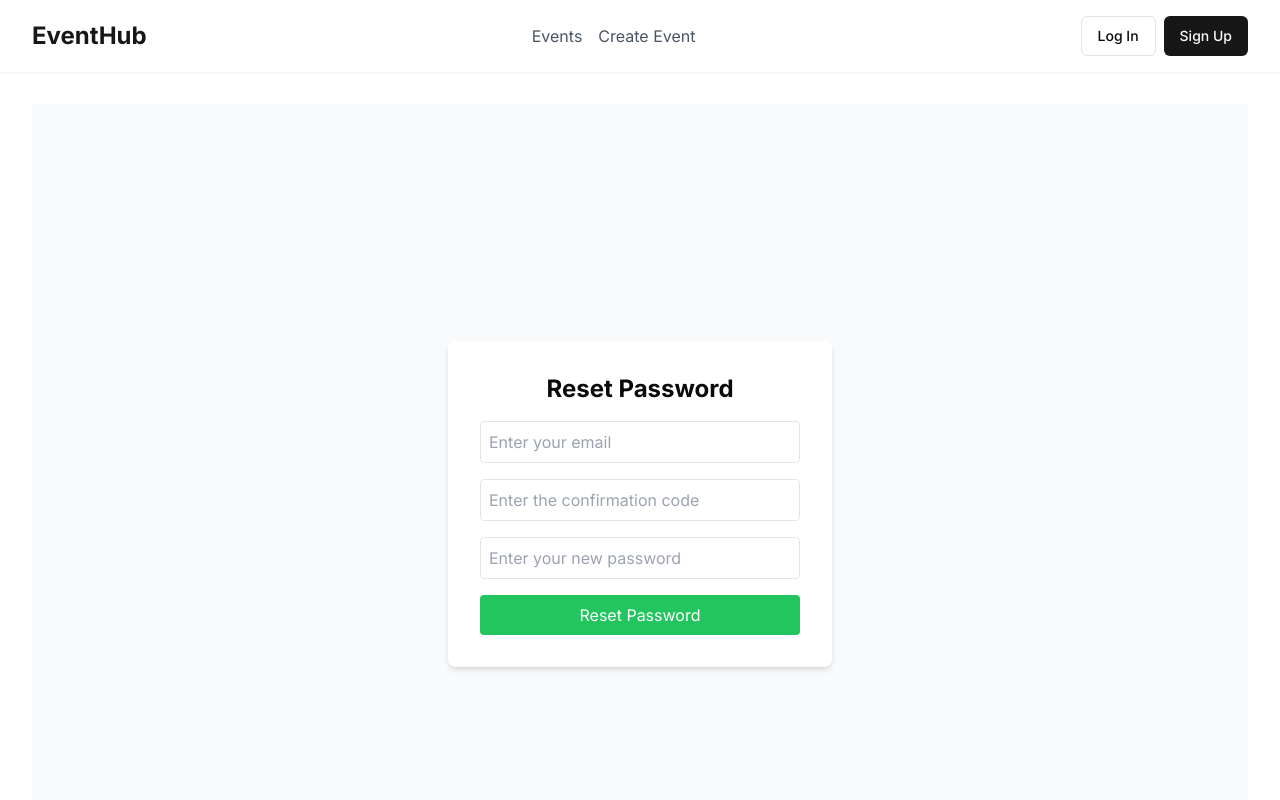
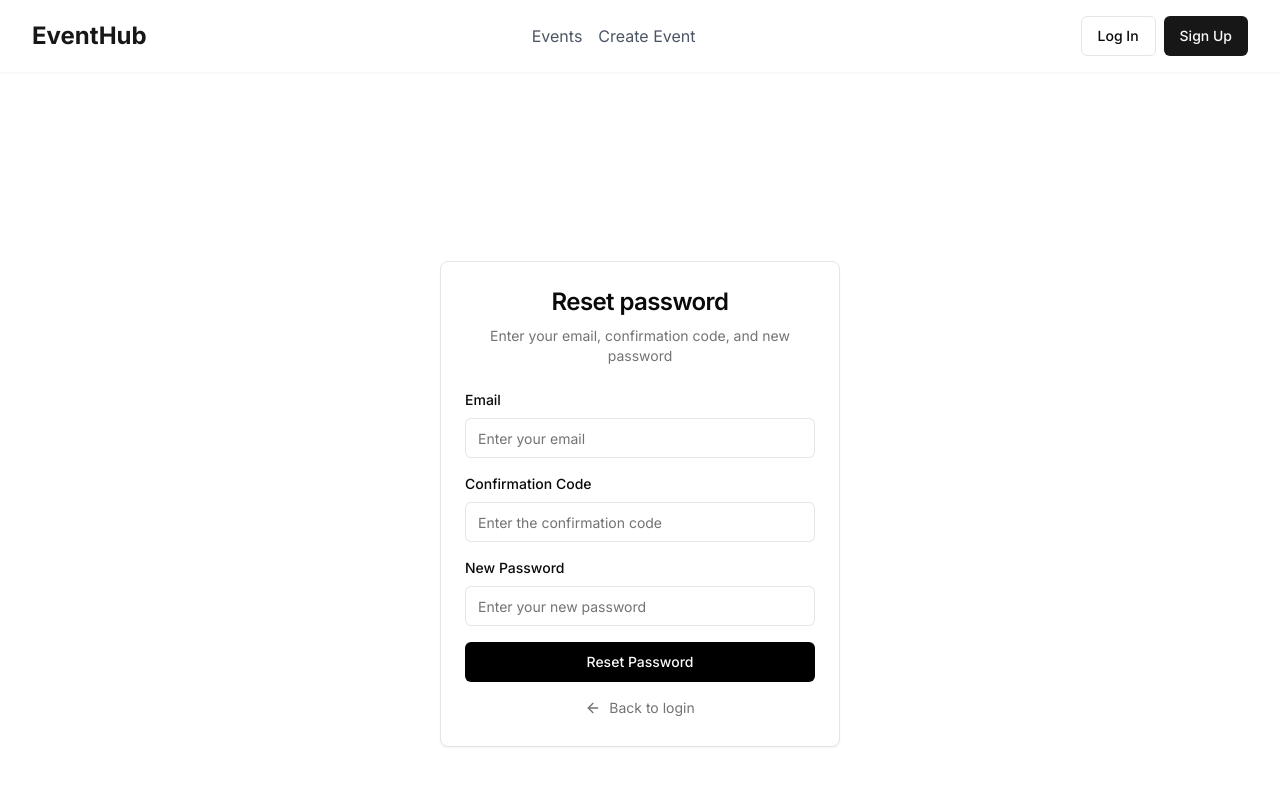
Before and after one commit to farhanazmiCS/event-registration-cloud, a Next.js app in the folder frontend/: page /reset-password in a window 1280 px wide. Shown: the top 800 px of the page. Built offline with nearby package versions, Linux system fonts and the light colour scheme; no server answers.

Commit message:
Improved UI for forgot-password and reset-password

```diff
--- a/frontend/app/forgot-password/page.tsx
+++ b/frontend/app/forgot-password/page.tsx
@@ -1,59 +1,147 @@
-"use client";
-import { useState } from "react";
-import { useRouter } from "next/navigation";
+// "use client";
+// import { useState } from "react";
+// import { useRouter } from "next/navigation";
+
+// export default function ForgotPasswordPage() {
+//   const router = useRouter();
+//   const [username, setUsername] = useState("");
+//   const [message, setMessage] = useState("");
+//   const [error, setError] = useState("");
+
+//   const handleForgotPassword = async (e: React.FormEvent) => {
+//     e.preventDefault();
+//     setMessage("");
+//     setError("");
+
+//     try {
+//       const response = await fetch("http://localhost:8000/api/forgot-password", {
+//         method: "POST",
+//         headers: { "Content-Type": "application/json" },
+//         body: JSON.stringify({ username }),
+//       });
+
+//       const data = await response.json();
+//       if (!response.ok) throw new Error(data.detail || "Failed to send reset code");
+
+//       setMessage("A password reset code has been sent to your email.");
+
+//       // ✅ Redirect user to Reset Password page, passing the username
+//       setTimeout(() => {
+//         router.push(`/reset-password?username=${encodeURIComponent(username)}`);
+//       }, 1500);
+//     } catch (err) {
+//       setError(err instanceof Error ? err.message : "An error occurred");
+//     }
+//   };
+
+//   return (
+//     <div className="min-h-screen flex items-center justify-center bg-gray-50">
+//       <div className="bg-white p-8 rounded-lg shadow-md w-96">
+//         <h2 className="text-2xl font-bold text-center mb-4">Forgot Password</h2>
+//         <form onSubmit={handleForgotPassword} className="space-y-4">
+//           {error && <p className="text-red-500 text-center">{error}</p>}
+//           {message && <p className="text-green-500 text-center">{message}</p>}
+//           <input
+//             type="text"
+//             placeholder="Enter your username or email"
+//             value={username}
+//             onChange={(e) => setUsername(e.target.value)}
+//             required
+//             className="w-full p-2 border rounded"
+//           />
+//           <button type="submit" className="w-full bg-blue-500 text-white p-2 rounded">
+//             Send Reset Code
+//           </button>
+//         </form>
+//       </div>
+//     </div>
+//   );
+// }
+
+
+"use client"
+
+import type React from "react"
+
+import { useState } from "react"
+import { useRouter } from "next/navigation"
+import { Button } from "@/components/ui/button"
+import { Input } from "@/components/ui/input"
+import { Card, CardContent, CardDescription, CardHeader, CardTitle } from "@/components/ui/card"
+import Link from "next/link"
+import { ArrowLeft } from "lucide-react"
 
 export default function ForgotPasswordPage() {
-  const router = useRouter();
-  const [username, setUsername] = useState("");
-  const [message, setMessage] = useState("");
-  const [error, setError] = useState("");
+  const router = useRouter()
+  const [username, setUsername] = useState("")
+  const [message, setMessage] = useState("")
+  const [error, setError] = useState("")
+  const [isLoading, setIsLoading] = useState(false)
 
   const handleForgotPassword = async (e: React.FormEvent) => {
-    e.preventDefault();
-    setMessage("");
-    setError("");
+    e.preventDefault()
+    setMessage("")
+    setError("")
+    setIsLoading(true)
 
     try {
       const response = await fetch("http://localhost:8000/api/forgot-password", {
         method: "POST",
         headers: { "Content-Type": "application/json" },
         body: JSON.stringify({ username }),
-      });
+      })
 
-      const data = await response.json();
-      if (!response.ok) throw new Error(data.detail || "Failed to send reset code");
+      const data = await response.json()
+      if (!response.ok) throw new Error(data.detail || "Failed to send reset code")
 
-      setMessage("A password reset code has been sent to your email.");
+      setMessage("A password reset code has been sent to your email.")
 
-      // ✅ Redirect user to Reset Password page, passing the username
       setTimeout(() => {
-        router.push(`/reset-password?username=${encodeURIComponent(username)}`);
-      }, 1500);
+        router.push(`/reset-password?username=${encodeURIComponent(username)}`)
+      }, 1500)
     } catch (err) {
-      setError(err instanceof Error ? err.message : "An error occurred");
+      setError(err instanceof Error ? err.message : "An error occurred")
+    } finally {
+      setIsLoading(false)
     }
-  };
+  }
 
   return (
-    <div className="min-h-screen flex items-center justify-center bg-gray-50">
-      <div className="bg-white p-8 rounded-lg shadow-md w-96">
-        <h2 className="text-2xl font-bold text-center mb-4">Forgot Password</h2>
+    <div className="flex min-h-screen items-center justify-center">
+      <Card className="w-[400px]">
+        <CardHeader className="space-y-2 text-center">
+          <CardTitle className="text-2xl">Forgot password</CardTitle>
+          <CardDescription>Enter your username or email and we&apos;ll send you a reset code</CardDescription>
+        </CardHeader>
+        <CardContent>
           <form onSubmit={handleForgotPassword} className="space-y-4">
-          {error && <p className="text-red-500 text-center">{error}</p>}
-          {message && <p className="text-green-500 text-center">{message}</p>}
-          <input
-            type="text"
+            <div className="space-y-2">
+              <div className="text-sm font-medium">Username or Email</div>
+              <Input
                 placeholder="Enter your username or email"
                 value={username}
                 onChange={(e) => setUsername(e.target.value)}
                 required
-            className="w-full p-2 border rounded"
+                disabled={isLoading}
               />
-          <button type="submit" className="w-full bg-blue-500 text-white p-2 rounded">
-            Send Reset Code
-          </button>
+            </div>
+            {error && <div className="text-sm text-red-500 text-center">{error}</div>}
+            {message && <div className="text-sm text-green-500 text-center">{message}</div>}
+            <Button type="submit" className="w-full bg-black hover:bg-black/90" disabled={isLoading}>
+              {isLoading ? "Sending..." : "Send Reset Code"}
+            </Button>
+            <div className="text-center">
+              <Link
+                href="/login"
+                className="text-sm text-muted-foreground hover:text-foreground inline-flex items-center gap-2"
+              >
+                <ArrowLeft className="h-4 w-4" />
+                Back to login
+              </Link>
+            </div>
           </form>
+        </CardContent>
+      </Card>
     </div>
-    </div>
-  );
+  )
 }
--- a/frontend/app/reset-password/page.tsx
+++ b/frontend/app/reset-password/page.tsx
@@ -1,81 +1,200 @@
-"use client";
-import { useState } from "react";
-import { useRouter } from "next/navigation";
+// "use client";
+// import { useState } from "react";
+// import { useRouter } from "next/navigation";
+
+// export default function ResetPasswordPage() {
+//   const router = useRouter();
+//   const [username, setUsername] = useState("");  // ✅ Define username state
+//   const [confirmationCode, setConfirmationCode] = useState("");  // ✅ Define confirmationCode state
+//   const [newPassword, setNewPassword] = useState("");  // ✅ Define newPassword state
+//   const [message, setMessage] = useState("");
+//   const [error, setError] = useState("");
+
+//   const handleResetPassword = async (e: React.FormEvent) => {
+//     e.preventDefault();
+//     setError("");
+//     setMessage("");
+
+//     try {
+//       const response = await fetch("http://localhost:8000/api/confirm-forgot-password", {
+//         method: "POST",
+//         headers: { "Content-Type": "application/json" },
+//         body: JSON.stringify({
+//           email: username,  // ✅ Ensure field name matches backend
+//           confirmation_code: confirmationCode,  // ✅ Ensure field name matches backend
+//           new_password: newPassword,  // ✅ Ensure field name matches backend
+//         }),
+//       });
+
+//       const data = await response.json();
+//       if (!response.ok) throw new Error(data.detail || "Failed to reset password");
+
+//       setMessage("Password reset successful! Redirecting to login...");
+//       setTimeout(() => router.push("/login"), 2000);
+//     } catch (err) {
+//       setError(err instanceof Error ? err.message : "Something went wrong");
+//     }
+//   };
+
+//   return (
+//     <div className="min-h-screen flex items-center justify-center bg-gray-50">
+//       <div className="bg-white p-8 rounded-lg shadow-md w-96">
+//         <h2 className="text-2xl font-bold text-center mb-4">Reset Password</h2>
+//         <form onSubmit={handleResetPassword} className="space-y-4">
+//           {error && <p className="text-red-500 text-center">{error}</p>}
+//           {message && <p className="text-green-500 text-center">{message}</p>}
+
+//           <input
+//             type="text"
+//             placeholder="Enter your email"
+//             value={username}
+//             onChange={(e) => setUsername(e.target.value)}
+//             required
+//             className="w-full p-2 border rounded"
+//           />
+
+//           <input
+//             type="text"
+//             placeholder="Enter the confirmation code"
+//             value={confirmationCode}
+//             onChange={(e) => setConfirmationCode(e.target.value)}
+//             required
+//             className="w-full p-2 border rounded"
+//           />
+
+//           <input
+//             type="password"
+//             placeholder="Enter your new password"
+//             value={newPassword}
+//             onChange={(e) => setNewPassword(e.target.value)}
+//             required
+//             className="w-full p-2 border rounded"
+//           />
+
+//           <button type="submit" className="w-full bg-green-500 text-white p-2 rounded">
+//             Reset Password
+//           </button>
+//         </form>
+//       </div>
+//     </div>
+//   );
+// }
+
+
+"use client"
+
+import type React from "react"
+
+import { useState } from "react"
+import { useRouter } from "next/navigation"
+import { Button } from "@/components/ui/button"
+import { Input } from "@/components/ui/input"
+import { Card, CardContent, CardDescription, CardHeader, CardTitle } from "@/components/ui/card"
+import Link from "next/link"
+import { ArrowLeft } from "lucide-react"
 
 export default function ResetPasswordPage() {
-  const router = useRouter();
-  const [username, setUsername] = useState("");  // ✅ Define username state
-  const [confirmationCode, setConfirmationCode] = useState("");  // ✅ Define confirmationCode state
-  const [newPassword, setNewPassword] = useState("");  // ✅ Define newPassword state
-  const [message, setMessage] = useState("");
-  const [error, setError] = useState("");
+  const router = useRouter()
+  const [username, setUsername] = useState("")
+  const [confirmationCode, setConfirmationCode] = useState("")
+  const [newPassword, setNewPassword] = useState("")
+  const [message, setMessage] = useState("")
+  const [error, setError] = useState("")
+  const [isLoading, setIsLoading] = useState(false)
 
   const handleResetPassword = async (e: React.FormEvent) => {
-    e.preventDefault();
-    setError("");
-    setMessage("");
+    e.preventDefault()
+    setError("")
+    setMessage("")
+    setIsLoading(true)
 
     try {
       const response = await fetch("http://localhost:8000/api/confirm-forgot-password", {
         method: "POST",
         headers: { "Content-Type": "application/json" },
         body: JSON.stringify({
-          email: username,  // ✅ Ensure field name matches backend
-          confirmation_code: confirmationCode,  // ✅ Ensure field name matches backend
-          new_password: newPassword,  // ✅ Ensure field name matches backend
+          email: username,
+          confirmation_code: confirmationCode,
+          new_password: newPassword,
         }),
-      });
+      })
 
-      const data = await response.json();
-      if (!response.ok) throw new Error(data.detail || "Failed to reset password");
+      const data = await response.json()
+      if (!response.ok) throw new Error(data.detail || "Failed to reset password")
 
-      setMessage("Password reset successful! Redirecting to login...");
-      setTimeout(() => router.push("/login"), 2000);
+      setMessage("Password reset successful! Redirecting to login...")
+      setTimeout(() => router.push("/login"), 2000)
     } catch (err) {
-      setError(err instanceof Error ? err.message : "Something went wrong");
+      setError(err instanceof Error ? err.message : "Something went wrong")
+    } finally {
+      setIsLoading(false)
     }
-  };
+  }
 
   return (
-    <div className="min-h-screen flex items-center justify-center bg-gray-50">
-      <div className="bg-white p-8 rounded-lg shadow-md w-96">
-        <h2 className="text-2xl font-bold text-center mb-4">Reset Password</h2>
+    <div className="flex min-h-screen items-center justify-center">
+      <Card className="w-[400px]">
+        <CardHeader className="space-y-2 text-center">
+          <CardTitle className="text-2xl">Reset password</CardTitle>
+          <CardDescription>Enter your email, confirmation code, and new password</CardDescription>
+        </CardHeader>
+        <CardContent>
           <form onSubmit={handleResetPassword} className="space-y-4">
-          {error && <p className="text-red-500 text-center">{error}</p>}
-          {message && <p className="text-green-500 text-center">{message}</p>}
-
-          <input
-            type="text"
+            <div className="space-y-2">
+              <div className="text-sm font-medium">Email</div>
+              <Input
+                type="email"
                 placeholder="Enter your email"
                 value={username}
                 onChange={(e) => setUsername(e.target.value)}
                 required
-            className="w-full p-2 border rounded"
+                disabled={isLoading}
               />
+            </div>
 
-          <input
+            <div className="space-y-2">
+              <div className="text-sm font-medium">Confirmation Code</div>
+              <Input
                 type="text"
                 placeholder="Enter the confirmation code"
                 value={confirmationCode}
                 onChange={(e) => setConfirmationCode(e.target.value)}
                 required
-            className="w-full p-2 border rounded"
+                disabled={isLoading}
               />
+            </div>
 
-          <input
+            <div className="space-y-2">
+              <div className="text-sm font-medium">New Password</div>
+              <Input
                 type="password"
                 placeholder="Enter your new password"
                 value={newPassword}
                 onChange={(e) => setNewPassword(e.target.value)}
                 required
-            className="w-full p-2 border rounded"
+                disabled={isLoading}
               />
+            </div>
 
-          <button type="submit" className="w-full bg-green-500 text-white p-2 rounded">
-            Reset Password
-          </button>
+            {error && <div className="text-sm text-red-500 text-center">{error}</div>}
+            {message && <div className="text-sm text-green-500 text-center">{message}</div>}
+
+            <Button type="submit" className="w-full bg-black hover:bg-black/90" disabled={isLoading}>
+              {isLoading ? "Resetting..." : "Reset Password"}
+            </Button>
+
+            <div className="text-center">
+              <Link
+                href="/login"
+                className="text-sm text-muted-foreground hover:text-foreground inline-flex items-center gap-2"
+              >
+                <ArrowLeft className="h-4 w-4" />
+                Back to login
+              </Link>
+            </div>
           </form>
+        </CardContent>
+      </Card>
     </div>
-    </div>
-  );
+  )
 }
```
Lines whose indentation alone changed are shown as unchanged.
